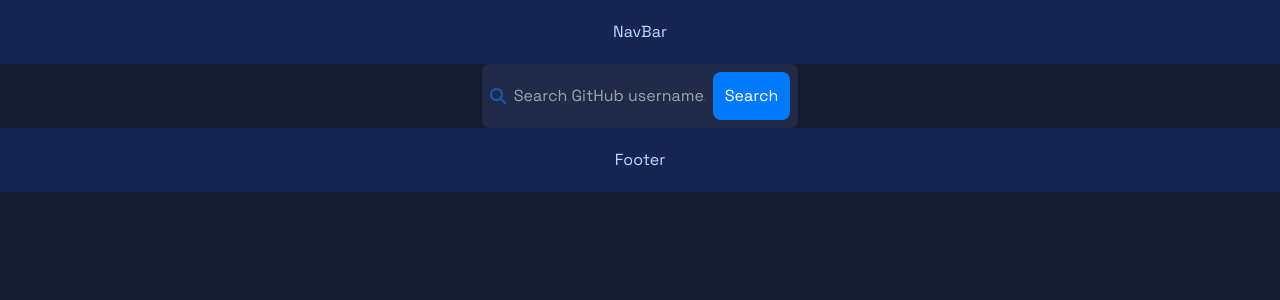
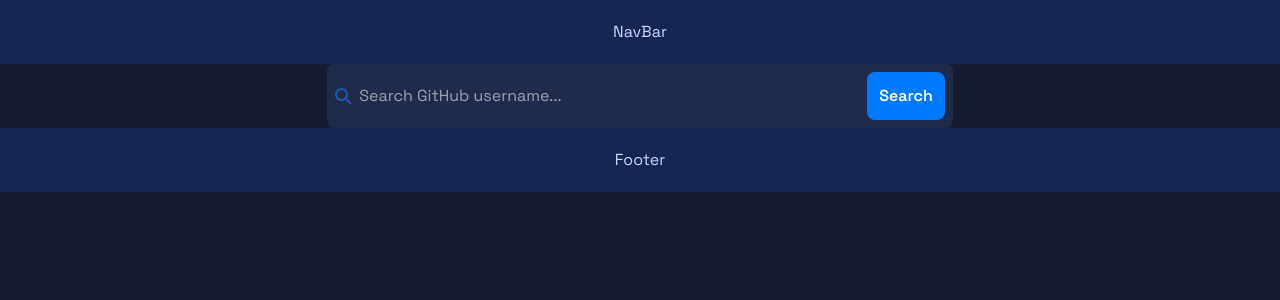
Before and after one commit to Estani02/APP-User-GitHub, a Next.js app: page / in a window 1280 px wide. Shown: the top 300 px of the page. Built offline with nearby package versions, Linux system fonts and the light colour scheme.

Commit message:
added media in container

```diff
--- a/src/app/page.tsx
+++ b/src/app/page.tsx
@@ -3,7 +3,7 @@ import SearchBar from "@/components/search_bar"
 export default function Home() {
   return (
     <>
-      <div className="flex flex-col justify-center items-center">
+      <div className="flex flex-col justify-center items-center container">
         <SearchBar />
         {/* Hola mundo!! */}
       </div>
--- a/src/components/search_bar/index.tsx
+++ b/src/components/search_bar/index.tsx
@@ -4,13 +4,15 @@ import React from 'react'
 const SearchBar = () => {
   return (
     <form className='p-2 bg-[#202A49] rounded-lg flex flex-row items-center justify-center w-fit gap-2'>
-      <SearchIcon className='fill-[#1758B4]' />
+      <span>
+        <SearchIcon className='fill-[#1758B4]' />
+      </span>
       <input
         type="text"
-        className='outline-none bg-[#202A49] text-white'
+        className='outline-none bg-transparent text-white flex-1 md:w-[400px] lg:w-[500px]'
         placeholder='Search GitHub username...'
       />
-      <button type='submit' className='rounded-lg bg-[#0079FF] text-white p-3'>
+      <button type='submit' className='rounded-lg bg-[#0079FF] text-white p-3 hover:bg-[#0077ffc1] transition-color duration-300 font-semibold'>
         Search
       </button>
     </form>
```
